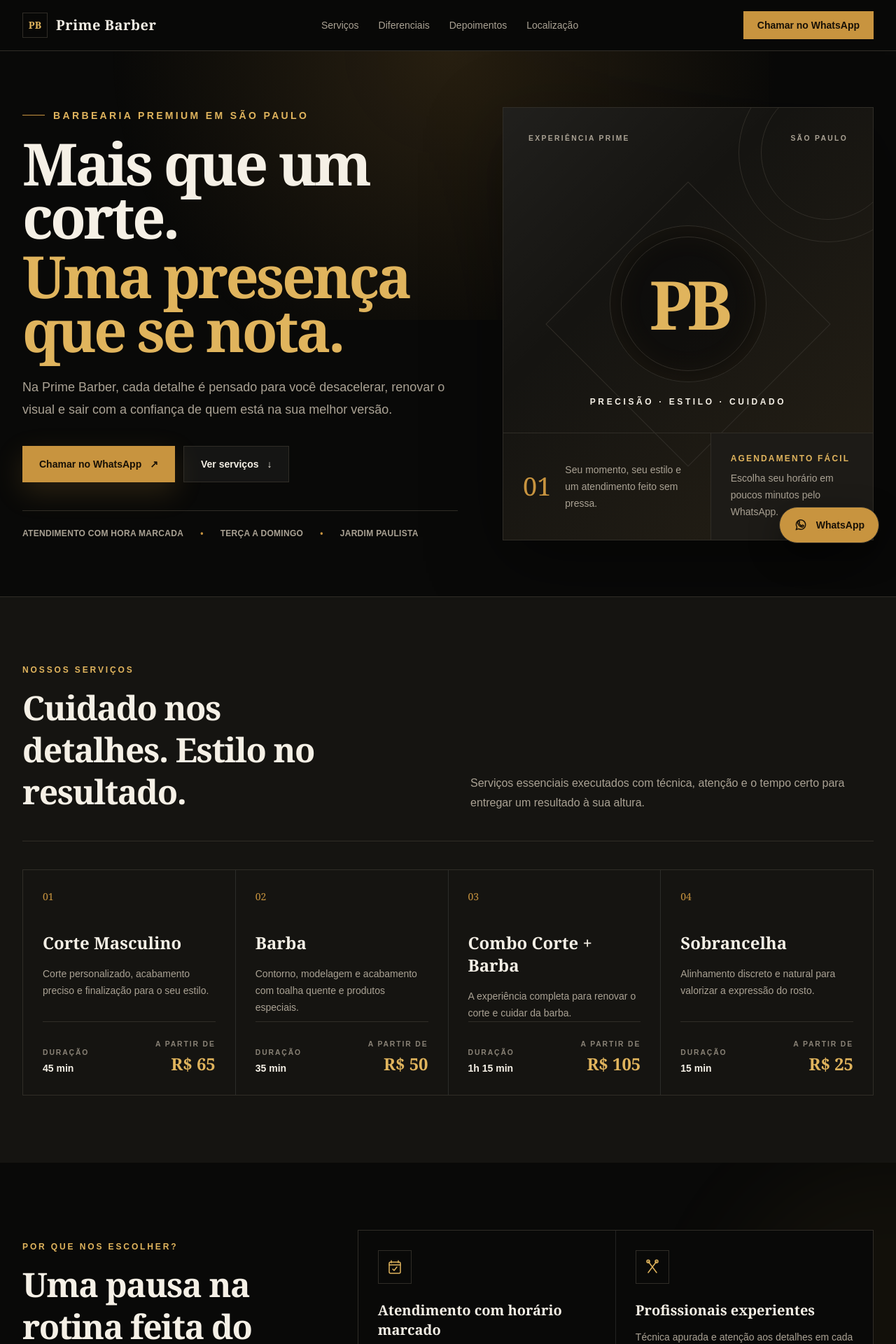
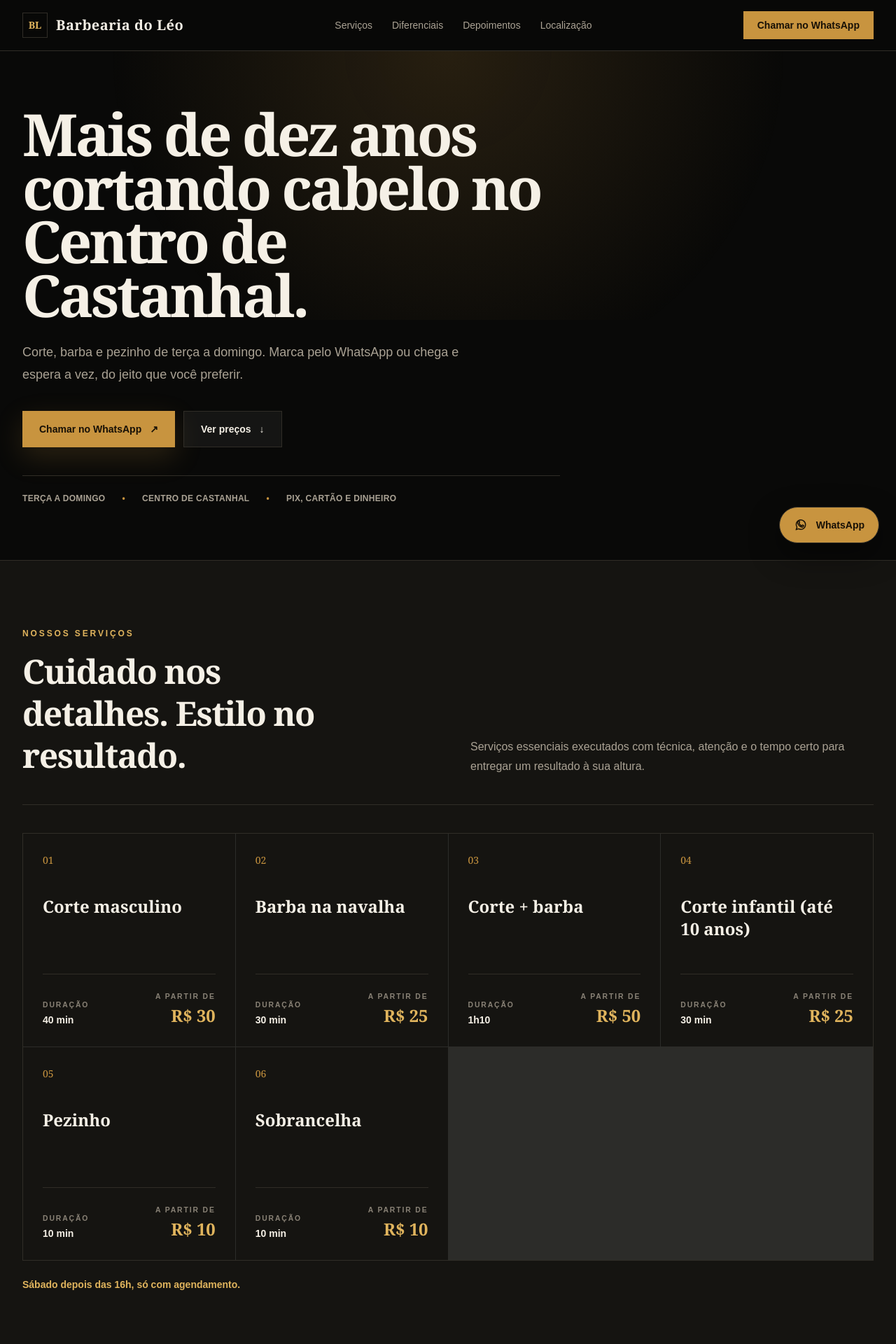
Before and after one commit to JoaoOliveira20/barber-landing-page, a Next.js app: page / in a window 1280 px wide. Shown: the top 1920 px of the page at 70% size. Built offline with nearby package versions, Linux system fonts and the light colour scheme.

Commit message:
feat: replace content with local barbershop copy

```diff
--- a/src/components/layout/site-header.tsx
+++ b/src/components/layout/site-header.tsx
@@ -18,7 +18,7 @@ export function SiteHeader() {
             aria-hidden="true"
             className="grid size-9 place-items-center border border-accent/60 font-display text-sm font-semibold text-accent-strong transition-colors group-hover:border-accent-strong"
           >
-            PB
+            {siteConfig.initials}
           </span>
           <span className="hidden font-display text-lg font-semibold tracking-wide text-foreground sm:inline sm:text-xl">
             {siteConfig.name}
@@ -45,7 +45,7 @@ export function SiteHeader() {
           target="_blank"
           rel="noreferrer"
           className="whatsapp-cta inline-flex min-h-10 shrink-0 items-center justify-center whitespace-nowrap bg-accent px-3 text-xs font-bold text-accent-foreground hover:bg-accent-strong sm:px-5 sm:text-sm"
-          aria-label="Chamar a Prime Barber no WhatsApp"
+          aria-label={`Chamar a ${siteConfig.name} no WhatsApp`}
         >
           <span className="sm:hidden">WhatsApp</span>
           <span className="hidden sm:inline">Chamar no WhatsApp</span>
--- a/src/components/sections/differentials-section.tsx
+++ b/src/components/sections/differentials-section.tsx
@@ -17,30 +17,11 @@ function FeatureIcon({ name }: FeatureIconProps) {
         <path d="m9 15 2 2 4-5" />
       </>
     ),
-    expertise: (
-      <>
-        <path d="m6 4 12 16M18 4 6 20" />
-        <circle cx="6" cy="4" r="2" />
-        <circle cx="18" cy="4" r="2" />
-      </>
-    ),
-    comfort: (
-      <>
-        <path d="M5 12V8a3 3 0 0 1 6 0v4M13 12V8a3 3 0 0 1 6 0v4" />
-        <path d="M4 12h16v7H4zM7 19v2M17 19v2" />
-      </>
-    ),
     drink: (
       <>
         <path d="M6 5h10v8a5 5 0 0 1-10 0V5Z" />
         <path d="M16 8h2a3 3 0 0 1 0 6h-2M8 2v1M12 2v1" />
         <path d="M5 21h12" />
-      </>
-    ),
-    products: (
-      <>
-        <path d="M9 3h6v4H9zM8 7h8l2 4v10H6V11l2-4Z" />
-        <path d="M9 14h6M12 11v6" />
       </>
     ),
     location: (
--- a/src/components/sections/hero-section.tsx
+++ b/src/components/sections/hero-section.tsx
@@ -1,5 +1,6 @@
 import { Container } from "@/components/layout/container";
-import { address, siteConfig, whatsappUrl } from "@/config/site";
+import { siteConfig, whatsappUrl } from "@/config/site";
+import { heroContent } from "@/config/content";
 
 export function HeroSection() {
   return (
@@ -13,27 +14,17 @@ export function HeroSection() {
         className="absolute inset-x-0 top-0 -z-10 h-96 bg-[radial-gradient(circle_at_top,rgba(200,148,63,0.16),transparent_65%)]"
       />
 
-      <Container className="grid items-center gap-10 py-12 sm:gap-14 sm:py-16 lg:py-20 xl:min-h-[calc(100dvh-4.5rem)] xl:grid-cols-[1.08fr_0.92fr] xl:gap-16">
+      <Container className="grid items-center gap-10 py-12 sm:gap-14 sm:py-16 lg:py-20">
         <div className="max-w-3xl">
-          <p className="mb-5 flex items-center gap-3 text-xs font-bold tracking-[0.24em] text-accent-strong uppercase sm:text-sm">
-            <span aria-hidden="true" className="h-px w-8 bg-accent" />
-            Barbearia premium em {address.city}
-          </p>
-
           <h1
             id="hero-title"
             className="font-display text-[clamp(2.625rem,6.5vw,6.75rem)] leading-[0.94] font-semibold tracking-[-0.045em] text-foreground sm:leading-[0.92]"
           >
-            Mais que um corte.
-            <span className="mt-2 block text-accent-strong">
-              Uma presença que se nota.
-            </span>
+            {heroContent.title}
           </h1>
 
           <p className="mt-7 max-w-2xl text-base leading-7 text-muted sm:text-lg sm:leading-8">
-            Na {siteConfig.name}, cada detalhe é pensado para você desacelerar,
-            renovar o visual e sair com a confiança de quem está na sua melhor
-            versão.
+            {heroContent.subtitle}
           </p>
 
           <div className="mt-8 flex flex-col gap-3 sm:mt-9 sm:flex-row">
@@ -42,9 +33,9 @@ export function HeroSection() {
               target="_blank"
               rel="noreferrer"
               className="whatsapp-cta inline-flex min-h-13 items-center justify-center gap-3 whitespace-nowrap bg-accent px-5 text-sm font-bold text-accent-foreground shadow-[0_14px_40px_rgba(200,148,63,0.18)] hover:bg-accent-strong sm:px-6"
-              aria-label="Chamar a Prime Barber no WhatsApp"
+              aria-label={`Chamar a ${siteConfig.name} no WhatsApp`}
             >
-              Chamar no WhatsApp
+              {heroContent.primaryCtaLabel}
               <span aria-hidden="true">↗</span>
             </a>
 
@@ -52,7 +43,7 @@ export function HeroSection() {
               href="#servicos"
               className="inline-flex min-h-13 items-center justify-center gap-3 whitespace-nowrap border border-white/15 bg-white/5 px-5 text-sm font-bold text-foreground transition-colors hover:border-accent/60 hover:bg-white/8 sm:px-6"
             >
-              Ver serviços
+              {heroContent.secondaryCtaLabel}
               <span aria-hidden="true">↓</span>
             </a>
           </div>
@@ -61,77 +52,20 @@ export function HeroSection() {
             aria-label="Informações rápidas"
             className="mt-8 flex flex-col gap-3 border-t border-white/10 pt-5 text-xs font-semibold tracking-wide text-muted uppercase sm:mt-10 sm:flex-row sm:flex-wrap sm:gap-x-6 sm:pt-6"
           >
-            <li>Atendimento com hora marcada</li>
-            <li className="sm:before:mr-6 sm:before:text-accent sm:before:content-['•']">
-              Terça a domingo
-            </li>
-            <li className="sm:before:mr-6 sm:before:text-accent sm:before:content-['•']">
-              {address.neighborhood}
-            </li>
+            {heroContent.infoItems.map((item, index) => (
+              <li
+                key={item}
+                className={
+                  index === 0
+                    ? undefined
+                    : "sm:before:mr-6 sm:before:text-accent sm:before:content-['•']"
+                }
+              >
+                {item}
+              </li>
+            ))}
           </ul>
         </div>
-
-        <aside
-          aria-label="Experiência Prime Barber"
-          className="relative mx-auto w-full max-w-xl"
-        >
-          <div className="relative overflow-hidden border border-white/12 bg-surface shadow-[0_30px_100px_rgba(0,0,0,0.45)]">
-            <div
-              aria-hidden="true"
-              className="absolute inset-0 bg-[linear-gradient(135deg,rgba(255,255,255,0.05),transparent_35%,rgba(200,148,63,0.09))]"
-            />
-            <div
-              aria-hidden="true"
-              className="absolute -top-16 -right-16 size-64 rounded-full border border-accent/20"
-            />
-            <div
-              aria-hidden="true"
-              className="absolute -top-8 -right-8 size-48 rounded-full border border-accent/25"
-            />
-            <div
-              aria-hidden="true"
-              className="absolute top-1/2 left-1/2 size-72 -translate-x-1/2 -translate-y-1/2 rotate-45 border border-white/6"
-            />
-
-            <div className="relative flex min-h-[21rem] flex-col justify-between p-6 sm:min-h-[25rem] sm:p-8 lg:min-h-[29rem] lg:p-9">
-              <div className="flex items-start justify-between gap-4 text-[0.65rem] font-bold tracking-[0.22em] text-muted uppercase">
-                <span>Experiência Prime</span>
-                <span>{address.city}</span>
-              </div>
-
-              <div className="self-center text-center">
-                <div className="mx-auto grid size-40 place-items-center rounded-full border border-accent/35 bg-background/55 shadow-[inset_0_0_50px_rgba(200,148,63,0.08)] sm:size-52 lg:size-56">
-                  <div className="grid size-32 place-items-center rounded-full border border-white/10 sm:size-44 lg:size-48">
-                    <span className="font-display text-6xl font-semibold tracking-[-0.08em] text-accent-strong sm:text-7xl lg:text-8xl">
-                      PB
-                    </span>
-                  </div>
-                </div>
-                <p className="mt-5 text-xs font-bold tracking-[0.3em] text-foreground uppercase">
-                  Precisão · Estilo · Cuidado
-                </p>
-              </div>
-            </div>
-
-            <div className="relative grid border-t border-white/10 sm:grid-cols-[1.12fr_0.88fr]">
-              <div className="grid grid-cols-[auto_1fr] items-center gap-4 p-5 sm:gap-5 sm:p-7">
-                <span className="font-display text-4xl text-accent">01</span>
-                <p className="text-sm leading-6 text-muted">
-                  Seu momento, seu estilo e um atendimento feito sem pressa.
-                </p>
-              </div>
-
-              <div className="border-t border-accent/20 bg-surface-elevated p-5 sm:border-t-0 sm:border-l sm:p-7">
-                <p className="text-xs font-bold tracking-[0.18em] text-accent-strong uppercase">
-                  Agendamento fácil
-                </p>
-                <p className="mt-2 text-sm leading-6 text-muted">
-                  Escolha seu horário em poucos minutos pelo WhatsApp.
-                </p>
-              </div>
-            </div>
-          </div>
-        </aside>
       </Container>
     </section>
   );
--- a/src/components/sections/location-section.tsx
+++ b/src/components/sections/location-section.tsx
@@ -39,16 +39,13 @@ export function LocationSection() {
 
             <address className="mt-7 not-italic">
               <p className="text-base leading-7 text-muted">{address.full}</p>
-              <p className="mt-1 text-sm text-subtle">
-                CEP {address.postalCode}
-              </p>
             </address>
 
             <a
               href={address.mapsUrl}
               target="_blank"
               rel="noreferrer"
-              aria-label="Abrir a localização da Prime Barber no Google Maps"
+              aria-label={`Abrir a localização da ${siteConfig.name} no Google Maps`}
               className="mt-4 inline-flex items-center gap-2 text-sm font-bold text-accent-strong transition-colors hover:text-foreground"
             >
               Abrir no Google Maps
@@ -80,7 +77,7 @@ export function LocationSection() {
               target="_blank"
               rel="noreferrer"
               className="whatsapp-cta mt-9 inline-flex min-h-13 w-full items-center justify-center gap-3 whitespace-nowrap bg-accent px-5 text-sm font-bold text-accent-foreground hover:bg-accent-strong sm:px-6"
-              aria-label="Agendar um horário na Prime Barber pelo WhatsApp"
+              aria-label={`Agendar um horário na ${siteConfig.name} pelo WhatsApp`}
             >
               Agendar pelo WhatsApp
               <span aria-hidden="true">↗</span>
--- a/src/components/sections/services-section.tsx
+++ b/src/components/sections/services-section.tsx
@@ -1,5 +1,5 @@
 import { Container } from "@/components/layout/container";
-import { services } from "@/config/content";
+import { services, servicesNote } from "@/config/content";
 
 export function ServicesSection() {
   return (
@@ -47,10 +47,6 @@ export function ServicesSection() {
                 {service.name}
               </h3>
 
-              <p className="mt-4 text-sm leading-6 text-muted">
-                {service.description}
-              </p>
-
               <dl className="mt-auto flex items-end justify-between gap-5 border-t border-white/10 pt-6">
                 <div>
                   <dt className="text-[0.65rem] font-bold tracking-[0.18em] text-subtle uppercase">
@@ -73,6 +69,10 @@ export function ServicesSection() {
             </article>
           ))}
         </div>
+
+        <p className="mt-6 text-sm font-semibold text-accent-strong">
+          {servicesNote}
+        </p>
       </Container>
     </section>
   );
--- a/src/components/ui/floating-whatsapp.tsx
+++ b/src/components/ui/floating-whatsapp.tsx
@@ -1,4 +1,4 @@
-import { whatsappUrl } from "@/config/site";
+import { siteConfig, whatsappUrl } from "@/config/site";
 
 export function FloatingWhatsApp() {
   return (
@@ -6,7 +6,7 @@ export function FloatingWhatsApp() {
       href={whatsappUrl}
       target="_blank"
       rel="noreferrer"
-      aria-label="Chamar a Prime Barber no WhatsApp"
+      aria-label={`Chamar a ${siteConfig.name} no WhatsApp`}
       className="whatsapp-cta fixed right-[max(1rem,env(safe-area-inset-right))] bottom-[max(1rem,env(safe-area-inset-bottom))] z-40 inline-flex size-13 items-center justify-center rounded-full border border-accent-strong/40 bg-accent font-bold text-accent-foreground shadow-[0_16px_45px_rgba(0,0,0,0.45)] hover:bg-accent-strong sm:right-[max(1.5rem,env(safe-area-inset-right))] sm:bottom-[max(1.5rem,env(safe-area-inset-bottom))] sm:h-13 sm:w-auto sm:gap-3 sm:px-5"
     >
       <svg
--- a/src/config/content.ts
+++ b/src/config/content.ts
@@ -1,48 +1,66 @@
+export type HeroContent = Readonly<{
+  title: string;
+  subtitle: string;
+  primaryCtaLabel: string;
+  secondaryCtaLabel: string;
+  infoItems: readonly string[];
+}>;
+
+export const heroContent: HeroContent = {
+  title: "Mais de dez anos cortando cabelo no Centro de Castanhal.",
+  subtitle:
+    "Corte, barba e pezinho de terça a domingo. Marca pelo WhatsApp ou chega e espera a vez, do jeito que você preferir.",
+  primaryCtaLabel: "Chamar no WhatsApp",
+  secondaryCtaLabel: "Ver preços",
+  infoItems: [
+    "Terça a domingo",
+    "Centro de Castanhal",
+    "Pix, cartão e dinheiro",
+  ],
+} as const;
+
 export type Service = Readonly<{
   name: string;
-  description: string;
   duration: string;
   price: string;
 }>;
 
 export const services = [
   {
-    name: "Corte Masculino",
-    description:
-      "Corte personalizado, acabamento preciso e finalização para o seu estilo.",
-    duration: "45 min",
-    price: "R$ 65",
+    name: "Corte masculino",
+    duration: "40 min",
+    price: "R$ 30",
   },
   {
-    name: "Barba",
-    description:
-      "Contorno, modelagem e acabamento com toalha quente e produtos especiais.",
-    duration: "35 min",
+    name: "Barba na navalha",
+    duration: "30 min",
+    price: "R$ 25",
+  },
+  {
+    name: "Corte + barba",
+    duration: "1h10",
     price: "R$ 50",
   },
   {
-    name: "Combo Corte + Barba",
-    description:
-      "A experiência completa para renovar o corte e cuidar da barba.",
-    duration: "1h 15 min",
-    price: "R$ 105",
+    name: "Corte infantil (até 10 anos)",
+    duration: "30 min",
+    price: "R$ 25",
+  },
+  {
+    name: "Pezinho",
+    duration: "10 min",
+    price: "R$ 10",
   },
   {
     name: "Sobrancelha",
-    description:
-      "Alinhamento discreto e natural para valorizar a expressão do rosto.",
-    duration: "15 min",
-    price: "R$ 25",
+    duration: "10 min",
+    price: "R$ 10",
   },
 ] as const satisfies readonly Service[];
 
-export type DifferentialIcon =
-  | "calendar"
-  | "expertise"
-  | "comfort"
-  | "drink"
-  | "products"
-  | "location";
+export const servicesNote = "Sábado depois das 16h, só com agendamento.";
+
+export type DifferentialIcon = "drink" | "location" | "calendar";
 
 export type Differential = Readonly<{
   title: string;
@@ -52,40 +70,22 @@ export type Differential = Readonly<{
 
 export const differentials = [
   {
-    title: "Atendimento com horário marcado",
+    title: "Cerveja gelada e café",
     description:
-      "Seu horário é reservado para um atendimento pontual, tranquilo e sem pressa.",
-    icon: "calendar",
-  },
-  {
-    title: "Profissionais experientes",
-    description:
-      "Técnica apurada e atenção aos detalhes em cada corte, barba e acabamento.",
-    icon: "expertise",
-  },
-  {
-    title: "Ambiente confortável",
-    description:
-      "Um espaço elegante e acolhedor, pensado para você relaxar durante a visita.",
-    icon: "comfort",
-  },
-  {
-    title: "Café ou cerveja gelada",
-    description:
-      "Uma cortesia para acompanhar seu momento e deixar a experiência ainda melhor.",
+      "Tem cerveja na geladeira e café passado na hora. Por conta da casa.",
     icon: "drink",
   },
   {
-    title: "Produtos profissionais",
+    title: "Dá pra parar na frente",
     description:
-      "Selecionamos produtos de alta qualidade para cuidar dos fios, da barba e da pele.",
-    icon: "products",
+      "Carro ou moto, tem espaço na porta. Você não vai rodar atrás de vaga.",
+    icon: "location",
   },
   {
-    title: "Localização fácil",
+    title: "Com ou sem agendamento",
     description:
-      "Estamos em uma região acessível, com opções de estacionamento nas proximidades.",
-    icon: "location",
+      "Marcou, seu horário fica guardado. Não marcou, chega e espera a vez.",
+    icon: "calendar",
   },
 ] as const satisfies readonly Differential[];
 
@@ -118,34 +118,48 @@ export const experienceContent = {
   ] satisfies readonly ExperienceHighlight[],
 } as const;
 
+export type Barber = Readonly<{
+  name: string;
+  role: string | null;
+  bio: string;
+}>;
+
+export const barbers = [
+  {
+    name: "Léo",
+    role: "Dono",
+    bio: "Corta desde 2013. Começou atendendo na sala de casa e abriu a barbearia em 2018. Faz degradê e barba na navalha.",
+  },
+  {
+    name: "Kelvin",
+    role: null,
+    bio: "Entrou em 2021. É quem faz os cortes mais modernos, freestyle e desenho. Bom com criança.",
+  },
+] as const satisfies readonly Barber[];
+
 export type Testimonial = Readonly<{
   name: string;
-  occupation: string;
+  attribution: string | null;
   quote: string;
-  rating: 5;
 }>;
 
 export const testimonials = [
   {
-    name: "Rafael Martins",
-    occupation: "Cliente há 2 anos",
-    quote:
-      "Atendimento impecável e corte sempre consistente. É o tipo de lugar em que você chega e já sabe que vai sair bem.",
-    rating: 5,
+    name: "Rafael",
+    attribution: "cliente desde 2021",
+    quote: "Corto com o Léo há uns 4 anos. Nunca saí de lá insatisfeito.",
   },
   {
-    name: "Lucas Almeida",
-    occupation: "Cliente há 1 ano",
+    name: "Denise M.",
+    attribution: null,
     quote:
-      "O cuidado com a barba e os detalhes do acabamento fazem muita diferença. Ambiente excelente e equipe muito atenciosa.",
-    rating: 5,
+      "Levei meu filho de 7 anos, que tem pavor de barbeiro. O Kelvin teve uma paciência que eu não esperava, cortou brincando com ele o tempo todo. Voltamos semana passada e ele já foi correndo sentar na cadeira.",
   },
   {
-    name: "Bruno Ferreira",
-    occupation: "Cliente há 8 meses",
+    name: "Anderson",
+    attribution: null,
     quote:
-      "Agendamento rápido, atendimento pontual e um resultado que realmente combina com meu estilo.",
-    rating: 5,
+      "Quando tá cheio no sábado demora um pouco, mas o corte compensa. Prefiro marcar durante a semana.",
   },
 ] as const satisfies readonly Testimonial[];
 
--- a/src/config/site.ts
+++ b/src/config/site.ts
@@ -1,13 +1,16 @@
 export const siteConfig = {
-  name: "Prime Barber",
-  title: "Prime Barber | Barbearia premium em São Paulo",
+  name: "Barbearia do Léo",
+  initials: "BL",
+  title: "Barbearia do Léo | Corte e barba no Centro de Castanhal",
   description:
-    "Cortes, barba e cuidados masculinos com atendimento personalizado em um ambiente elegante e acolhedor.",
+    "Corte, barba e pezinho de terça a domingo no Centro de Castanhal. Agende pelo WhatsApp ou chegue e espere a vez.",
 } as const;
 
-export const whatsappNumber = "5511999999999";
-const whatsappMessage =
-  "Olá! Gostaria de agendar um horário na Prime Barber.";
+export const footerTagline =
+  "Barbearia de bairro no Centro de Castanhal. Corte, barba e pezinho de terça a domingo.";
+
+export const whatsappNumber = "5591999999999";
+const whatsappMessage = "Oi! Queria marcar um horário.";
 
 export const whatsappUrl = `https://wa.me/${whatsappNumber}?text=${encodeURIComponent(
   whatsappMessage,
@@ -72,20 +75,20 @@ export type BusinessHour = Readonly<{
 
 export const businessHours = [
   {
-    days: "Segunda-feira",
+    days: "Segunda",
     hours: "Fechado",
   },
   {
     days: "Terça a sexta",
-    hours: "09:00 às 20:00",
+    hours: "09h às 19h",
   },
   {
     days: "Sábado",
-    hours: "09:00 às 18:00",
+    hours: "08h às 20h",
   },
   {
     days: "Domingo",
-    hours: "09:00 às 14:00",
+    hours: "08h às 13h",
   },
 ] as const satisfies readonly BusinessHour[];
 
@@ -97,24 +100,24 @@ export type SocialLink = Readonly<{
 export const socialLinks = [
   {
     name: "Instagram",
-    url: "https://www.instagram.com/primebarber",
+    url: "https://www.instagram.com/barbeariadoleo",
   },
   {
     name: "Facebook",
-    url: "https://www.facebook.com/primebarber",
+    url: "https://www.facebook.com/barbeariadoleo",
   },
 ] as const satisfies readonly SocialLink[];
 
 const addressData = {
-  street: "Rua das Palmeiras, 247",
-  neighborhood: "Jardim Paulista",
-  city: "São Paulo",
-  state: "SP",
-  postalCode: "01427-020",
+  street: "Av. Presidente Vargas, 1180",
+  neighborhood: "Centro",
+  city: "Castanhal",
+  state: "PA",
+  reference: "A uma quadra da praça da matriz",
 } as const;
 
 const mapsQuery = encodeURIComponent(
-  `${addressData.street}, ${addressData.neighborhood}, ${addressData.city} - ${addressData.state}, ${addressData.postalCode}`,
+  `${addressData.street}, ${addressData.neighborhood}, ${addressData.city} - ${addressData.state}`,
 );
 
 export const address = {
```
Also changed, not shown: src/components/layout/site-footer.tsx (+4 -4 lines), src/components/sections/testimonials-section.tsx (+6 -32 lines).
